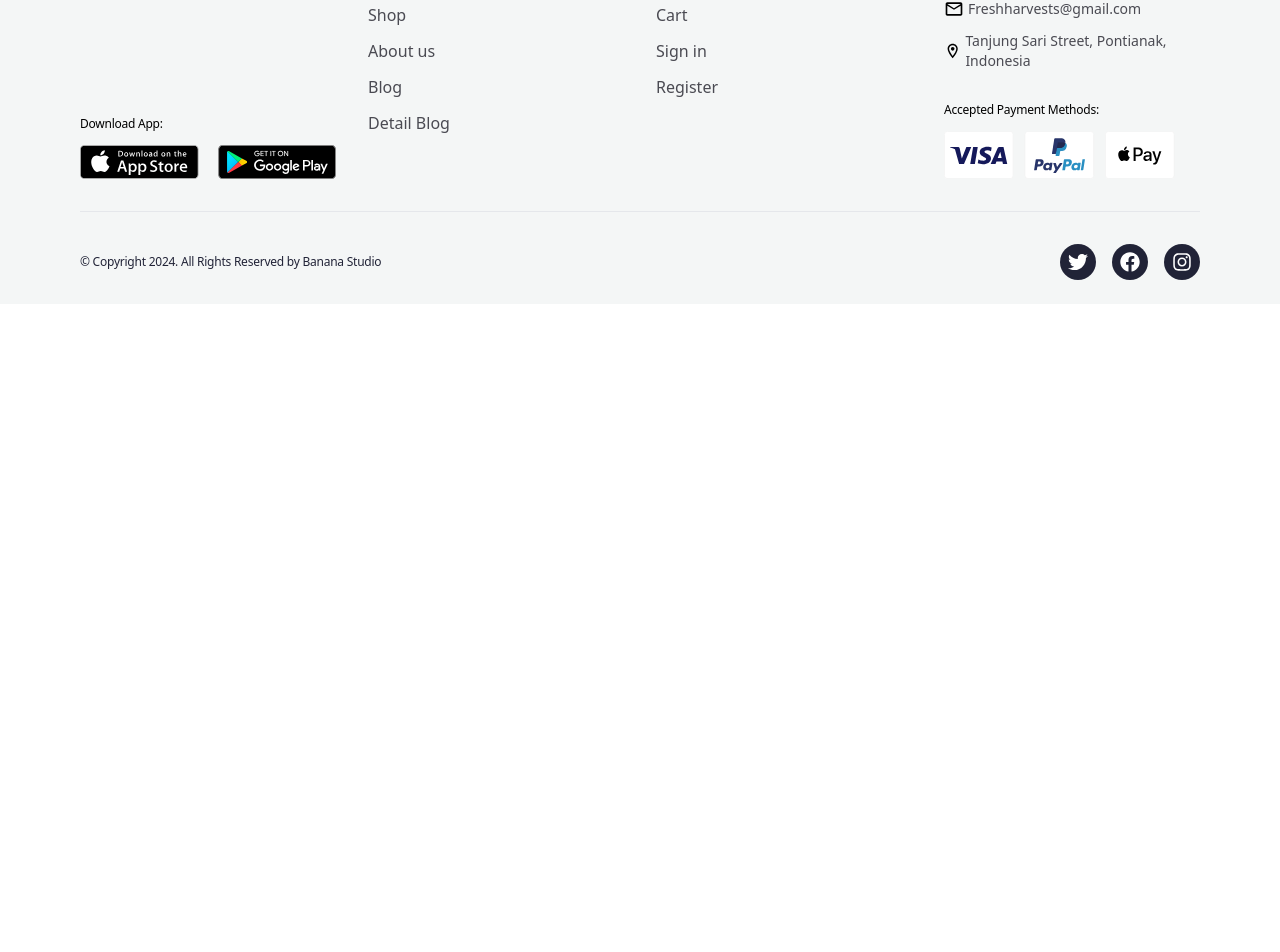
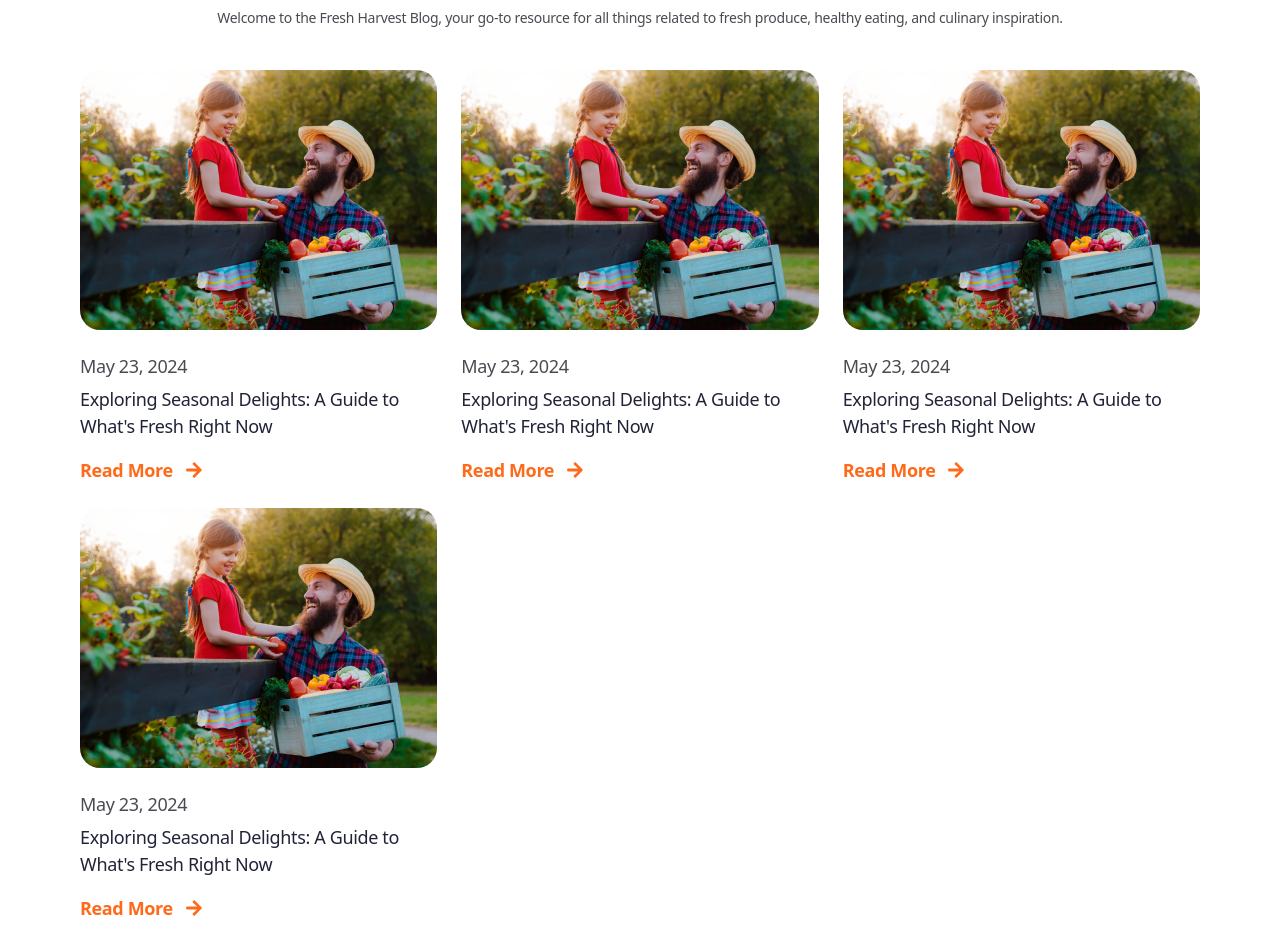
Before and after one commit to jahidhasan136/fresh-harvests-site, a React (Vite) app: page / in a window 1280 px wide. Shown: the part 4254-5206 px from the top of the page. Before the commit the page ends 4558 px from the top, so only its background shows below. Built offline with nearby package versions, Linux system fonts and the light colour scheme.

Commit message:
blog section complete

```diff
--- /dev/null
+++ b/src/pages/home/Blog.jsx
@@ -0,0 +1,23 @@
+import CenterHeading from "../../components/subHeading/CenterHeading";
+import BlogCards from "../../sections/BlogCards";
+
+const Blog = () => {
+  return (
+    <div className="container mt-[150px]">
+      {/* sub heading */}
+      <div className="grid gap-4 text-center">
+        <CenterHeading value="Our Blog" />
+        <h2 className="text-black">Fresh Harvests Blog</h2>
+        <p className="text-b3 text-grey100">
+          Welcome to the Fresh Harvest Blog, your go-to resource for all things
+          related to fresh produce, healthy eating, and culinary inspiration.
+        </p>
+      </div>
+
+      {/* Blog cards */}
+      <BlogCards />
+    </div>
+  );
+};
+
+export default Blog;
--- a/src/pages/home/Home.jsx
+++ b/src/pages/home/Home.jsx
@@ -5,6 +5,7 @@ import Products from "./Products";
 import About from "./About";
 import SpecialOffer from "./SpecialOffer";
 import Testimonial from "./Testimonial";
+import Blog from "./Blog";
 
 const Home = () => {
   return (
@@ -26,6 +27,7 @@ const Home = () => {
       <About />
       <SpecialOffer />
       <Testimonial />
+      <Blog />
     </div>
   );
 };
--- /dev/null
+++ b/src/sections/BlogCards.jsx
@@ -0,0 +1,68 @@
+import { Link } from "react-router-dom";
+import blogImage from "../assets/blog/image.svg";
+import { FaArrowRight } from "react-icons/fa";
+
+const BlogCards = () => {
+  return (
+    <div className="mt-10 grid grid-cols-3 gap-6">
+      <div className="max-w-[384px]">
+        <img
+          className="w-[384px] h-[260px] object-cover rounded-[20px] mb-6"
+          src={blogImage}
+          alt="Blog Image"
+        />
+        <p className="text-b2 text-grey100 mb-2">May 23, 2024</p>
+        <h6 className="text-black mb-4">
+          Exploring Seasonal Delights: A Guide to What&apos;s Fresh Right Now
+        </h6>
+        <Link to="#" className="flex items-center gap-3 text-primary button1">
+          Read More <FaArrowRight />
+        </Link>
+      </div>
+      <div className="max-w-[384px]">
+        <img
+          className="w-[384px] h-[260px] object-cover rounded-[20px] mb-6"
+          src={blogImage}
+          alt="Blog Image"
+        />
+        <p className="text-b2 text-grey100 mb-2">May 23, 2024</p>
+        <h6 className="text-black mb-4">
+          Exploring Seasonal Delights: A Guide to What&apos;s Fresh Right Now
+        </h6>
+        <Link to="#" className="flex items-center gap-3 text-primary button1">
+          Read More <FaArrowRight />
+        </Link>
+      </div>
+      <div className="max-w-[384px]">
+        <img
+          className="w-[384px] h-[260px] object-cover rounded-[20px] mb-6"
+          src={blogImage}
+          alt="Blog Image"
+        />
+        <p className="text-b2 text-grey100 mb-2">May 23, 2024</p>
+        <h6 className="text-black mb-4">
+          Exploring Seasonal Delights: A Guide to What&apos;s Fresh Right Now
+        </h6>
+        <Link to="#" className="flex items-center gap-3 text-primary button1">
+          Read More <FaArrowRight />
+        </Link>
+      </div>
+      <div className="max-w-[384px]">
+        <img
+          className="w-[384px] h-[260px] object-cover rounded-[20px] mb-6"
+          src={blogImage}
+          alt="Blog Image"
+        />
+        <p className="text-b2 text-grey100 mb-2">May 23, 2024</p>
+        <h6 className="text-black mb-4">
+          Exploring Seasonal Delights: A Guide to What&apos;s Fresh Right Now
+        </h6>
+        <Link to="#" className="flex items-center gap-3 text-primary button1">
+          Read More <FaArrowRight />
+        </Link>
+      </div>
+    </div>
+  );
+};
+
+export default BlogCards;
```
Also changed, not shown: src/assets/blog/image.svg (added).
